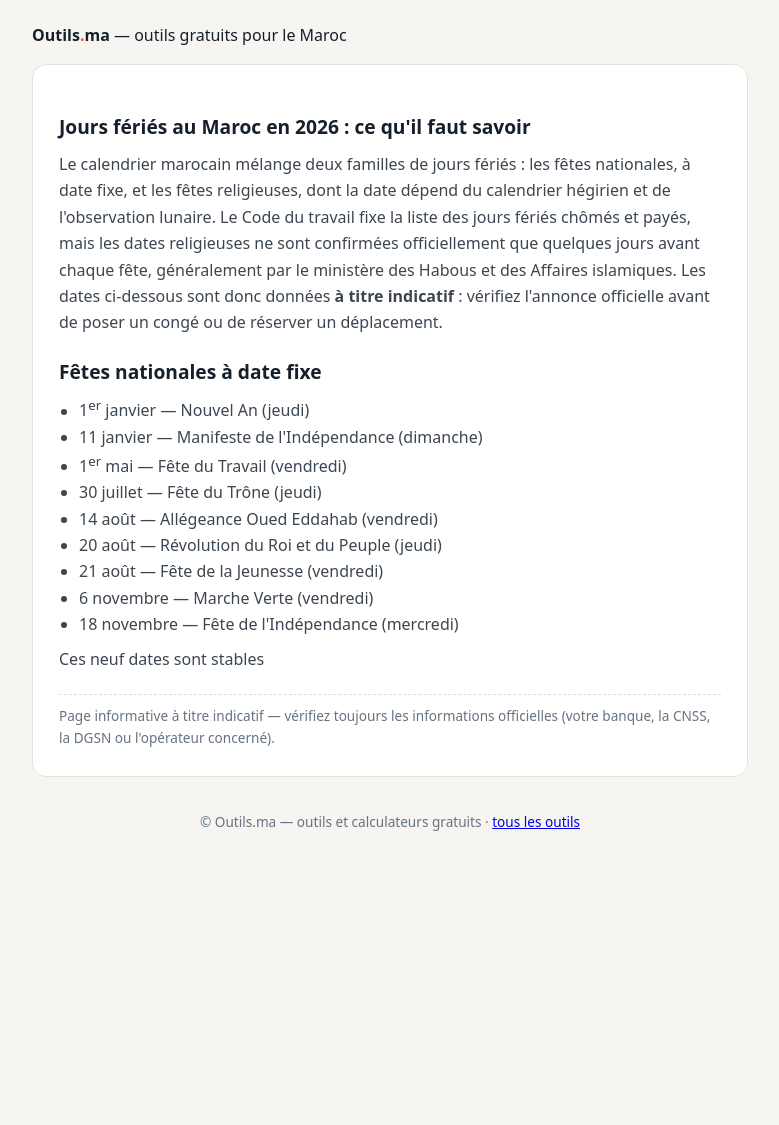
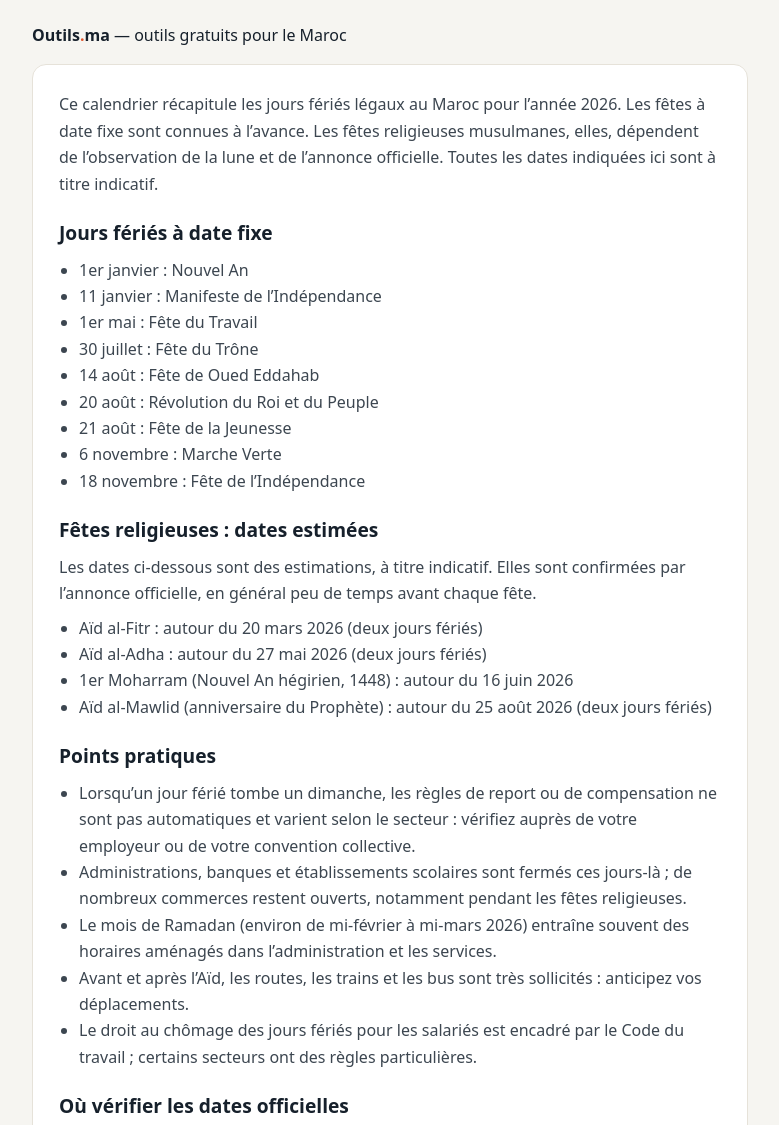
Before and after one commit to Hakersbkk/outils-maroc, a plain HTML site: page jours-feries-maroc-2026/index.html in a window 1280 px wide. Shown: the top 1125 px of the page, without its empty margins (250-1029 px from the left). Before the commit the page ends 895 px from the top, so only its background shows below. Drawn offline with Linux system fonts and the light colour scheme.

Commit message:
publish jours-feries-maroc-2026/index.html

```diff
--- a/jours-feries-maroc-2026/index.html
+++ b/jours-feries-maroc-2026/index.html
@@ -19,23 +19,42 @@ textarea{resize:vertical}footer{color:#667380;font-size:.85rem;padding:18px 0 40
 </style></head><body><div class="wrap">
 <header><a href="/">Outils<span>.</span>ma</a> — outils gratuits pour le Maroc</header>
 <main>
-<h2>Jours fériés au Maroc en 2026 : ce qu'il faut savoir</h2>
-<p>Le calendrier marocain mélange deux familles de jours fériés : les fêtes nationales, à date fixe, et les fêtes religieuses, dont la date dépend du calendrier hégirien et de l'observation lunaire. Le Code du travail fixe la liste des jours fériés chômés et payés, mais les dates religieuses ne sont confirmées officiellement que quelques jours avant chaque fête, généralement par le ministère des Habous et des Affaires islamiques. Les dates ci-dessous sont donc données <strong>à titre indicatif</strong> : vérifiez l'annonce officielle avant de poser un congé ou de réserver un déplacement.</p>
+<p>Ce calendrier récapitule les jours fériés légaux au Maroc pour l’année 2026. Les fêtes à date fixe sont connues à l’avance. Les fêtes religieuses musulmanes, elles, dépendent de l’observation de la lune et de l’annonce officielle. Toutes les dates indiquées ici sont à titre indicatif.</p>
 
-<h2>Fêtes nationales à date fixe</h2>
+<h2>Jours fériés à date fixe</h2>
 <ul>
-<li>1<sup>er</sup> janvier — Nouvel An (jeudi)</li>
-<li>11 janvier — Manifeste de l'Indépendance (dimanche)</li>
-<li>1<sup>er</sup> mai — Fête du Travail (vendredi)</li>
-<li>30 juillet — Fête du Trône (jeudi)</li>
-<li>14 août — Allégeance Oued Eddahab (vendredi)</li>
-<li>20 août — Révolution du Roi et du Peuple (jeudi)</li>
-<li>21 août — Fête de la Jeunesse (vendredi)</li>
-<li>6 novembre — Marche Verte (vendredi)</li>
-<li>18 novembre — Fête de l'Indépendance (mercredi)</li>
+<li>1er janvier : Nouvel An</li>
+<li>11 janvier : Manifeste de l’Indépendance</li>
+<li>1er mai : Fête du Travail</li>
+<li>30 juillet : Fête du Trône</li>
+<li>14 août : Fête de Oued Eddahab</li>
+<li>20 août : Révolution du Roi et du Peuple</li>
+<li>21 août : Fête de la Jeunesse</li>
+<li>6 novembre : Marche Verte</li>
+<li>18 novembre : Fête de l’Indépendance</li>
 </ul>
-<p>Ces neuf dates sont stables
+
+<h2>Fêtes religieuses : dates estimées</h2>
+<p>Les dates ci-dessous sont des estimations, à titre indicatif. Elles sont confirmées par l’annonce officielle, en général peu de temps avant chaque fête.</p>
+<ul>
+<li>Aïd al-Fitr : autour du 20 mars 2026 (deux jours fériés)</li>
+<li>Aïd al-Adha : autour du 27 mai 2026 (deux jours fériés)</li>
+<li>1er Moharram (Nouvel An hégirien, 1448) : autour du 16 juin 2026</li>
+<li>Aïd al-Mawlid (anniversaire du Prophète) : autour du 25 août 2026 (deux jours fériés)</li>
+</ul>
+
+<h2>Points pratiques</h2>
+<ul>
+<li>Lorsqu’un jour férié tombe un dimanche, les règles de report ou de compensation ne sont pas automatiques et varient selon le secteur : vérifiez auprès de votre employeur ou de votre convention collective.</li>
+<li>Administrations, banques et établissements scolaires sont fermés ces jours-là ; de nombreux commerces restent ouverts, notamment pendant les fêtes religieuses.</li>
+<li>Le mois de Ramadan (environ de mi-février à mi-mars 2026) entraîne souvent des horaires aménagés dans l’administration et les services.</li>
+<li>Avant et après l’Aïd, les routes, les trains et les bus sont très sollicités : anticipez vos déplacements.</li>
+<li>Le droit au chômage des jours fériés pour les salariés est encadré par le Code du travail ; certains secteurs ont des règles particulières.</li>
+</ul>
+
+<h2>Où vérifier les dates officielles</h2>
+<p>Les fêtes religieuses et les éventuels ajustements sont annoncés par les autorités compétentes (observation lunaire, textes réglementaires publiés au Bulletin officiel). Pour une information fiable et à jour, consultez le portail national service-public.ma, les annonces du ministère des Habous et des Affaires islamiques, ainsi que les communications de votre administration ou de votre employeur. Les informations de cette page sont à titre indicatif et peuvent évoluer.</p>
 <p class="disc">Page informative à titre indicatif — vérifiez toujours les informations officielles (votre banque, la CNSS, la DGSN ou l'opérateur concerné).</p>
 </main>
-<footer>© Outils.ma — outils et calculateurs gratuits · <a href="/">tous les outils</a></footer>
+<footer>© Outils.ma — outils gratuits · <a href="/">tous les outils</a> · Soutenir le projet (BTC) : <code style="font-size:.75rem;word-break:break-all">bc1qwmx0qnq8hkf3w5swzku9unfem5k9dtqjr9fkqm</code></footer>
 </div></body></html>
```
